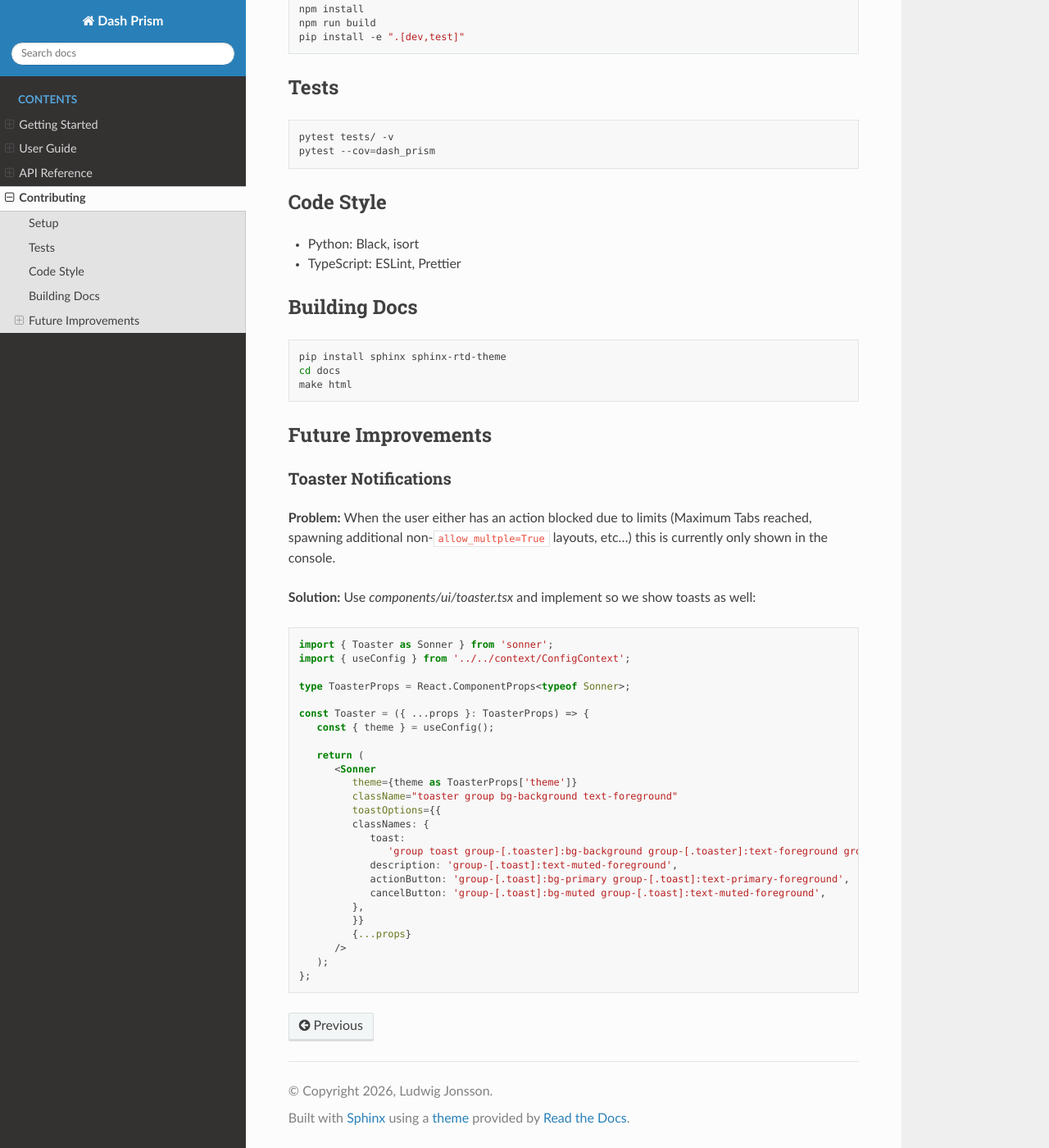
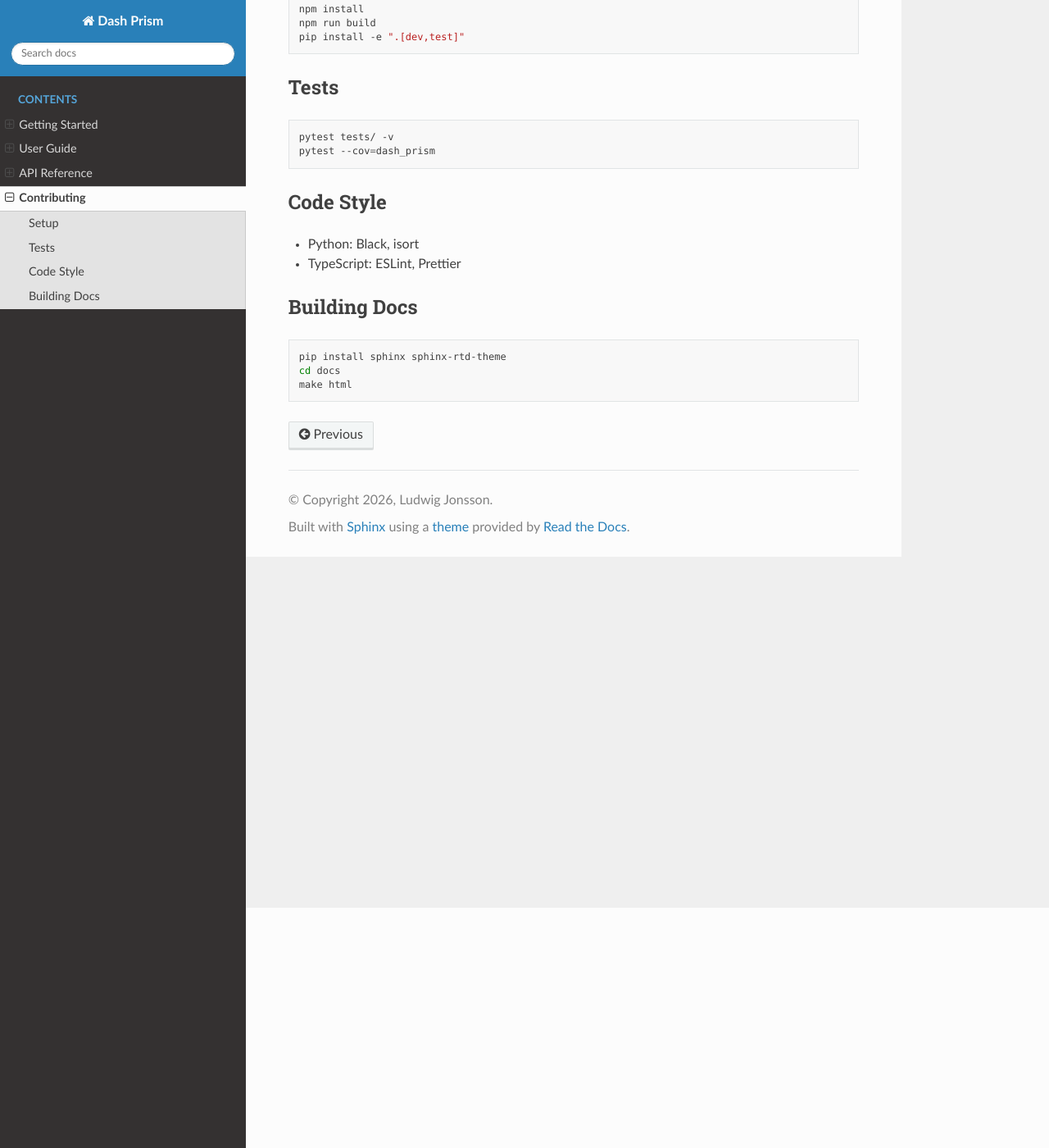
Before and after one commit to LudwigAJ/dash-prism, a Sphinx documentation site: the page built from docs/contributing.rst, in a window 1280 px wide and 1400 px high, scrolled down 293 px. Shown: the whole window at 82% size. Built offline with Sphinx 7.4.7 and the Read the Docs theme 3.1.0, drawn with Linux system fonts in a browser that asks for light colours.

Commit message:
removed toaster from docs

```diff
--- a/docs/contributing.rst
+++ b/docs/contributing.rst
@@ -36,44 +36,3 @@ Building Docs
    pip install sphinx sphinx-rtd-theme
    cd docs
    make html
-
-
-Future Improvements
--------------------
-
-Toaster Notifications
-^^^^^^^^^^^^^^^^^^^^^
-
-**Problem:** When the user either has an action blocked due to limits
-(Maximum Tabs reached, spawning additional non-``allow_multple=True`` layouts, etc...)
-this is currently only shown in the console.
-
-**Solution:** Use `components/ui/toaster.tsx` and implement so we show toasts as well:
-
-.. code-block:: tsx
-
-   import { Toaster as Sonner } from 'sonner';
-   import { useConfig } from '../../context/ConfigContext';
-
-   type ToasterProps = React.ComponentProps<typeof Sonner>;
-
-   const Toaster = ({ ...props }: ToasterProps) => {
-      const { theme } = useConfig();
-
-      return (
-         <Sonner
-            theme={theme as ToasterProps['theme']}
-            className="toaster group bg-background text-foreground"
-            toastOptions={{
-            classNames: {
-               toast:
-                  'group toast group-[.toaster]:bg-background group-[.toaster]:text-foreground group-[.toaster]:border-border group-[.toaster]:shadow-lg',
-               description: 'group-[.toast]:text-muted-foreground',
-               actionButton: 'group-[.toast]:bg-primary group-[.toast]:text-primary-foreground',
-               cancelButton: 'group-[.toast]:bg-muted group-[.toast]:text-muted-foreground',
-            },
-            }}
-            {...props}
-         />
-      );
-   };
```
